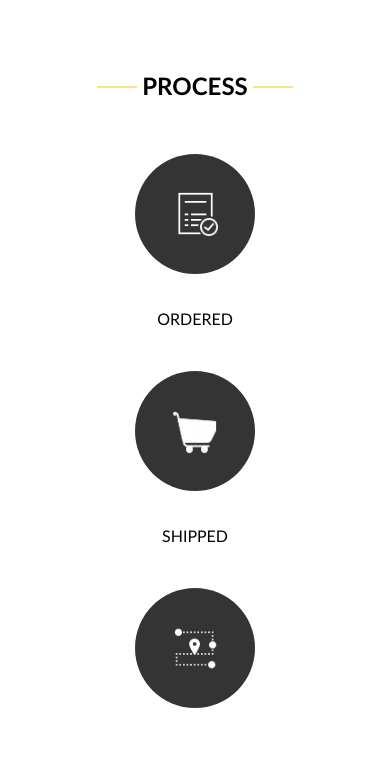
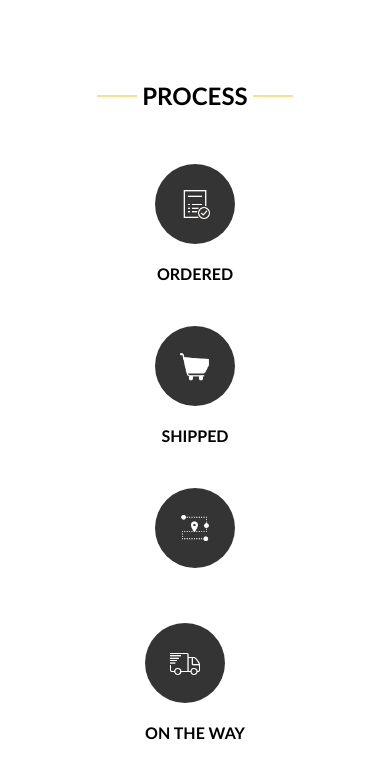
Before and after one commit to arjunv1192000/Hustlemaxweb, a plain HTML site: page index.html in a window 390 px wide. Shown: the part 699-1474 px from the top of the page. Drawn offline with nearby package versions, Linux system fonts and the light colour scheme.

Commit message:
font change

```diff
--- a/css/responsive.css
+++ b/css/responsive.css
@@ -71,10 +71,10 @@
 
 @media (max-width: 576px) {
     .slider_section .detail-box h1 {
-        font-size: 20px;
+        font-size: 16px;
     }
     .slider_section .detail-box h2 {
-        font-size: 16px;
+        font-size: 18px;
     }
 
     .do_section .do_container .arrow_bg::before {
@@ -86,7 +86,7 @@
 
 @media (max-width: 420px) {
     .slider_section .detail-box h2 {
-        font-size: 10px;
+        font-size: 18px;
     }
 
     .slider_section .detail-box h1 {
--- a/css/style.css
+++ b/css/style.css
@@ -1,5 +1,6 @@
+
 body {
-  font-family: Candara ;
+  font-family: Candara,sans-serif ;
   color: #000000;
   background-color: #ffffff;
 }
@@ -292,8 +293,8 @@ a:focus {
 }
 @media (max-width: 767px) {
   .do_section .do_container {
-      flex-direction: column; /* Display items in a single column on mobile devices */
-      align-items: center; /* Center items horizontally */
+      flex-direction: column;
+      align-items: center;
   }
 }
 
@@ -330,6 +331,25 @@ a:focus {
 
 .do_section .do_container .box:hover .img-box {
   background-color: #d9c57c;
+}
+
+@media only screen and (max-width: 767px) {
+  .do_section .do_container .box .img-box {
+    width: 80px; /* Adjust the size for mobile screens */
+    height: 80px; /* Adjust the size for mobile screens */
+  }
+
+  .do_section .do_container .box .img-box img {
+    width: 30px; /* Adjust the size for mobile screens */
+  }
+
+  .do_section .do_container .box .detail-box {
+    margin-top: 20px; /* Adjust spacing for mobile screens */
+  }
+
+  .do_section .do_container .box:hover .img-box {
+    background-color: #d9c57c; /* Maintain the hover effect on mobile screens if needed */
+  }
 }
 
 .do_section .do_container .arrow_bg::before {
--- a/index.html
+++ b/index.html
@@ -151,7 +151,7 @@
   <section class="do_section layout_padding">
     <div class="container">
       <div class="heading_container">
-        <h2>
+        <h2 style="font-weight: 700;">
           process
         </h2>
 
@@ -162,7 +162,7 @@
             <img src="images/d1.png" alt="">
           </div>
           <div class="detail-box">
-            <h6>
+            <h6 style="font-weight: 700;">
               ORDERED
             </h6>
           </div>
@@ -172,7 +172,7 @@
             <img src="images/d2.png" alt="">
           </div>
           <div class="detail-box">
-            <h6>
+            <h6 style="font-weight: 700;">
               SHIPPED
             </h6>
           </div>
@@ -192,7 +192,7 @@
             <img src="images/d4.png" alt="">
           </div>
           <div class="detail-box">
-            <h6>
+            <h6 style="font-weight: 700;">
               ON THE WAY
             </h6>
           </div>
```
Also changed, not shown: css/bootstrap.css.
